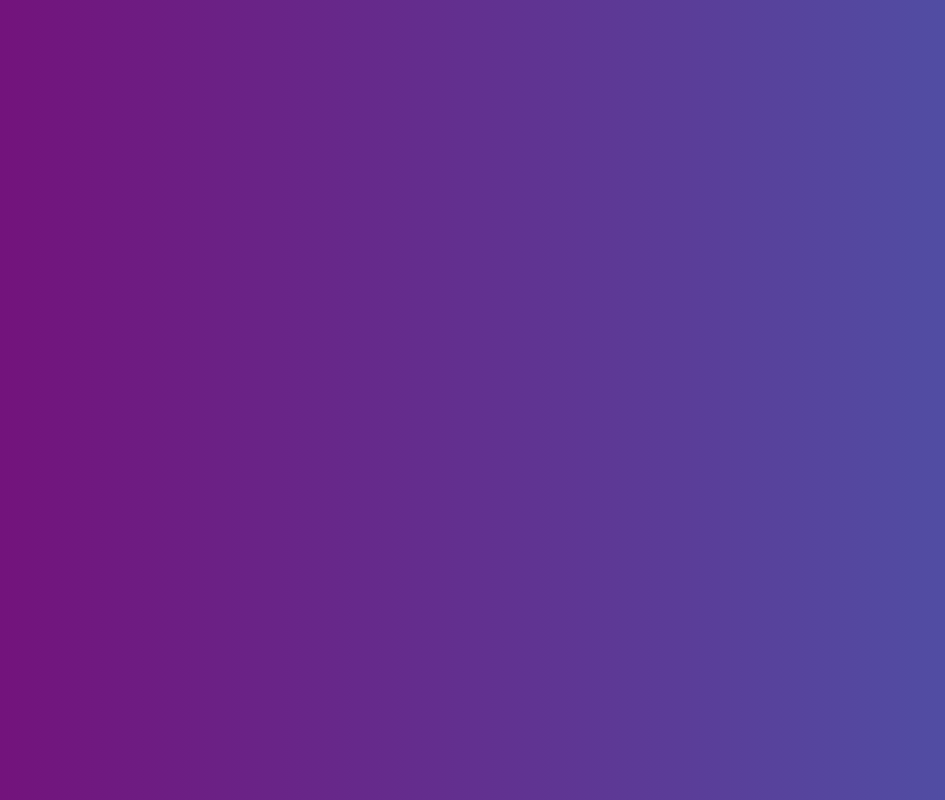
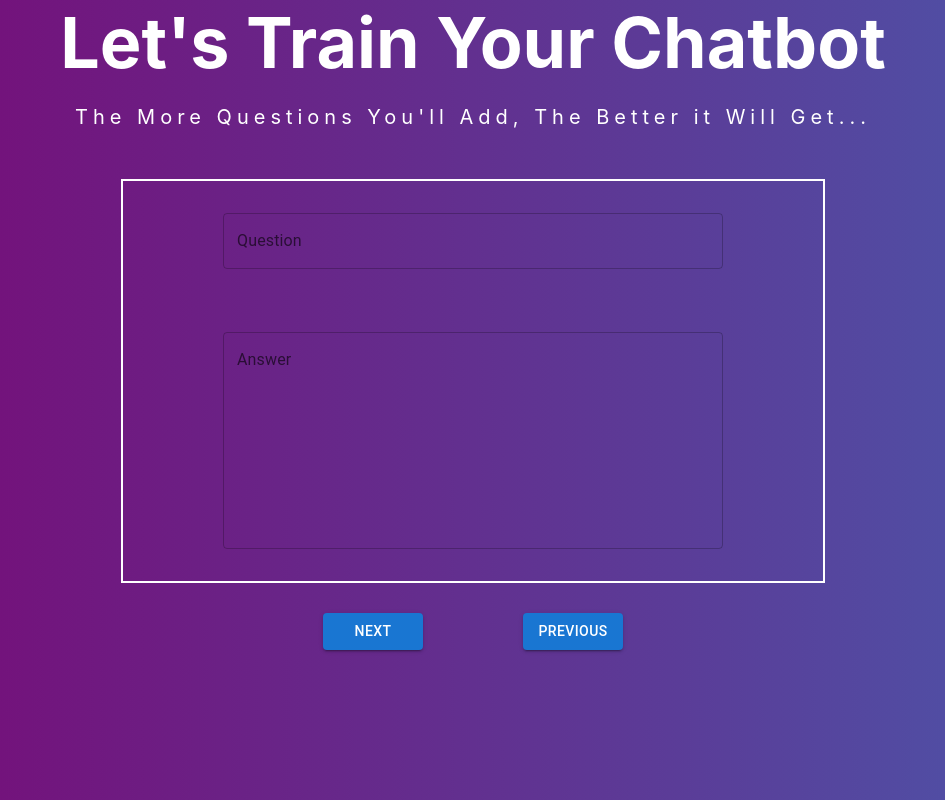
Before and after one commit to RoshanSharmaCodes/chatbot-generator, a React (Create React App) app: page / in a window 1280 px wide. Shown: the whole page, without its empty margins (167-1112 px from the left). Built offline with nearby package versions, Linux system fonts and the light colour scheme.

Commit message:
added form in landing page

```diff
--- a/package.json
+++ b/package.json
@@ -3,6 +3,10 @@
   "version": "0.1.0",
   "private": true,
   "dependencies": {
+    "@emotion/react": "^11.11.1",
+    "@emotion/styled": "^11.11.0",
+    "@mui/icons-material": "^5.14.14",
+    "@mui/material": "^5.14.14",
     "@testing-library/jest-dom": "^5.17.0",
     "@testing-library/react": "^13.4.0",
     "@testing-library/user-event": "^13.5.0",
--- a/src/App.css
+++ b/src/App.css
@@ -2,4 +2,20 @@
   width: 100vw;
   height: 100vh;
   background: linear-gradient(90deg, rgba(114,111,173,1) 0%, rgba(121,9,117,1) 0%, rgba(75,87,170,1) 100%, rgba(0,212,255,1) 100%);
+  display: flex;
+  flex-direction: column;
+  align-items: center;
 }
+
+.mainHeading{
+  font-size: 70px;
+  font-weight: bold;
+  color:white;
+}
+
+.subHeading{
+  letter-spacing: 5px;
+  font-size: 20px;
+  color: white;
+  margin-bottom: 50px;
+}
--- a/src/App.js
+++ b/src/App.js
@@ -1,10 +1,13 @@
 import logo from './logo.svg';
 import './App.css';
+import Form from './Component/Form/Form';
 
 function App() {
   return (
     <div className="App">
-
+      <span className="mainHeading">Let's Train Your Chatbot</span><br/>
+      <span className="subHeading">The More Questions You'll Add, The Better it Will Get...</span>
+      <Form/>
     </div>
   );
 }
--- /dev/null
+++ b/src/Component/Form/Form.css
@@ -0,0 +1,27 @@
+.formContainer{
+    display: flex;
+    justify-content: center;
+    flex-direction: column;
+    align-items: center;
+    width: 100%;
+}
+
+.formMain{
+    max-width: 700px;
+    width: 100%;
+    height: 400px;
+    border: 2px solid white;
+    display: flex;
+    flex-direction: column;
+    justify-content: space-around;
+    align-items: center;
+    margin-bottom: 20px;
+}
+
+
+.formActionBtnSection{
+    display: flex;
+    width: 400px;
+    justify-content: space-around;
+    padding: 10px;
+}
--- /dev/null
+++ b/src/Component/Form/Form.jsx
@@ -0,0 +1,19 @@
+import React from "react"
+import "./Form.css"
+import { Button, TextField } from "@mui/material"
+import { ArrowCircleLeft, ArrowCircleRight, ArrowForwardIosRounded } from "@mui/icons-material"
+
+export default function () {
+  return (
+    <div className="formContainer">
+      <div className="formMain">
+        <TextField id="outlined-basic" label="Question" variant="outlined" style={{ width: 500, borderRadius: 10, color: "white" }} />
+        <TextField id="outlined-multiline-static" label="Answer" multiline rows={8} style={{ width: 500, borderRadius: 10 }} />
+      </div>
+      <div className="formActionBtnSection">
+        <Button variant="contained" style={{width:100}}>Next</Button>
+        <Button variant="contained" style={{width:100}}>Previous</Button>
+      </div>
+    </div>
+  )
+}
```
Also changed, not shown: 1 other file (tests, documents, lock files or other folders).
